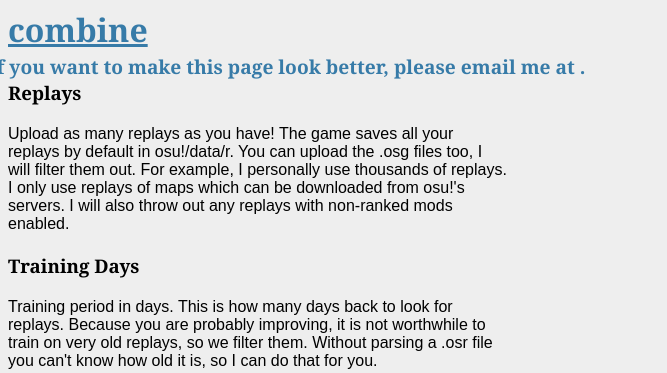
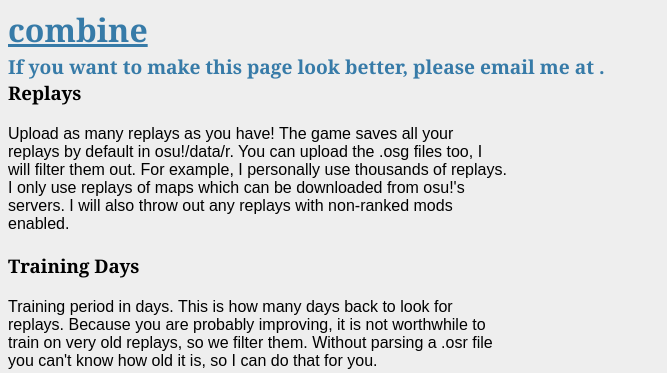
Before and after one commit to llllllllll/combine, a Python web app: template combine/server/templates/index.html in a window 1280 px wide. Shown: the top 373 px of the page, without its empty margins (0-667 px from the left). Run offline with Jinja, Linux system fonts and the light colour scheme; the template is opened without the code that fills it, so the values that code supplies are empty.

Commit message:
BUG: fix margin

```diff
--- a/combine/server/static/style.css
+++ b/combine/server/static/style.css
@@ -14,7 +14,6 @@
 }
 h2 {
     font-size: 1.2em;
-    margin-left: -1em;
 }
 
 .entry {
```
